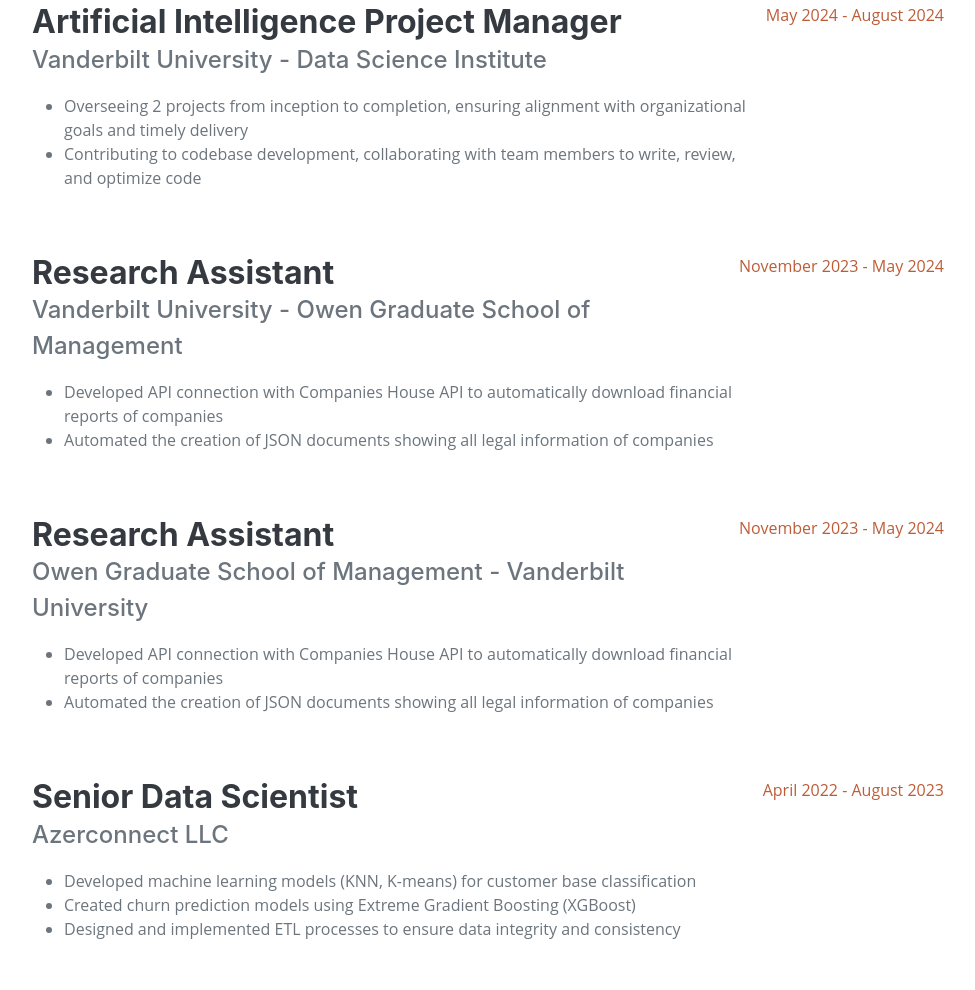
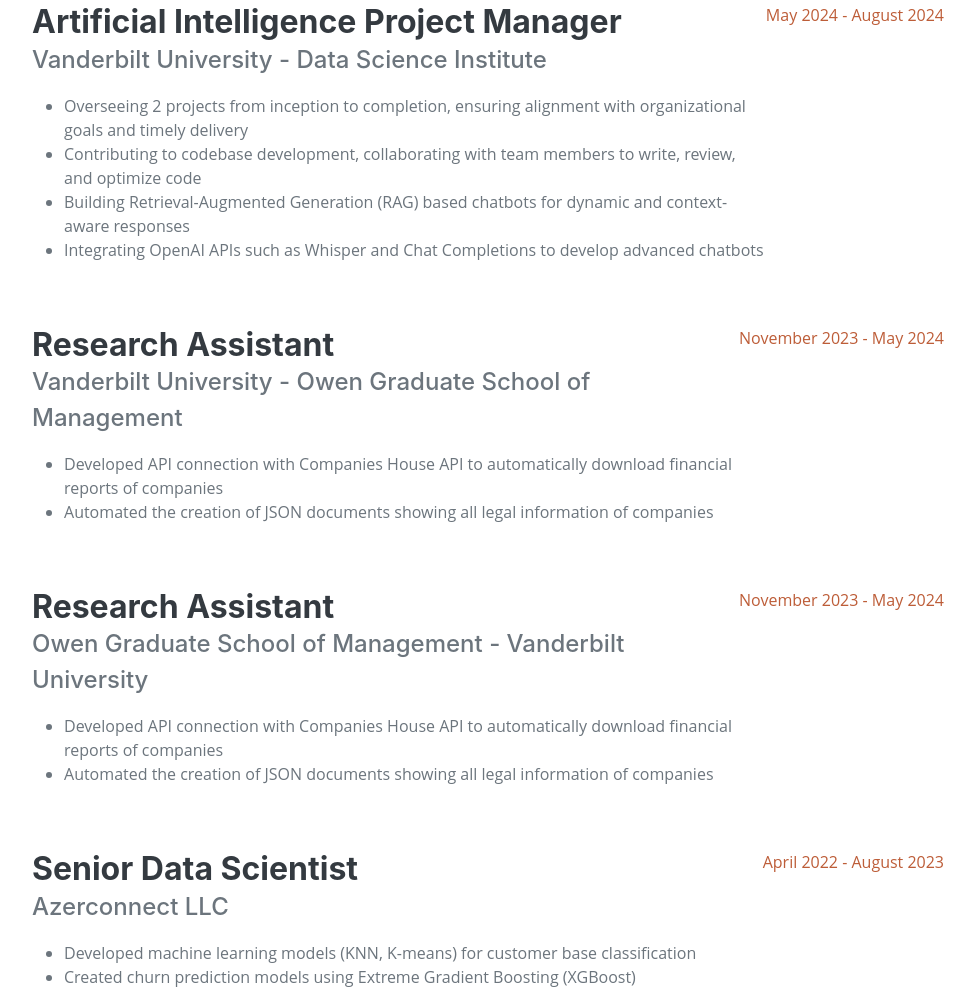
Before and after one commit to MuradAladdinzade/MuradAladdinzade.github.io, a plain HTML site: page index.html in a window 1280 px wide. Shown: the part 993-1983 px from the top of the page, without its empty margins (288-1263 px from the left). Drawn offline with nearby package versions, Linux system fonts and the light colour scheme; a web font is replaced by a local one.

Commit message:
corrected position

```diff
--- a/index.html
+++ b/index.html
@@ -69,6 +69,8 @@
                             <ul>
                                 <li>Overseeing 2 projects from inception to completion, ensuring alignment with organizational goals and timely delivery</li>
                                 <li>Contributing to codebase development, collaborating with team members to write, review, and optimize code</li>
+                                <li>Building Retrieval-Augmented Generation (RAG) based chatbots for dynamic and context-aware responses</li>
+                                <li>Integrating OpenAI APIs such as Whisper and Chat Completions to develop advanced chatbots</li>
                             </ul>
                         </div>
                         <div class="flex-shrink-0"><span class="text-primary">May 2024 - August 2024</span></div>
```
